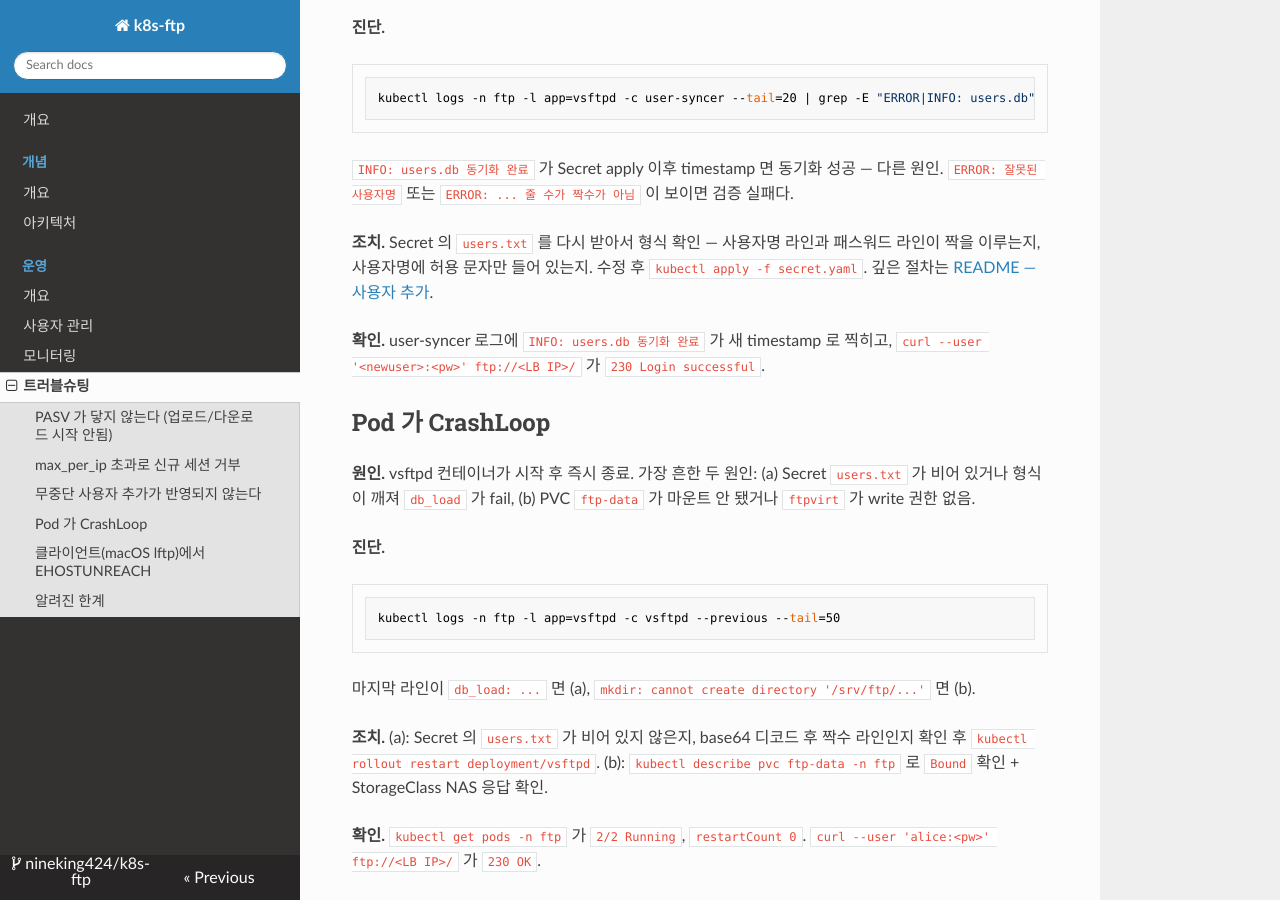
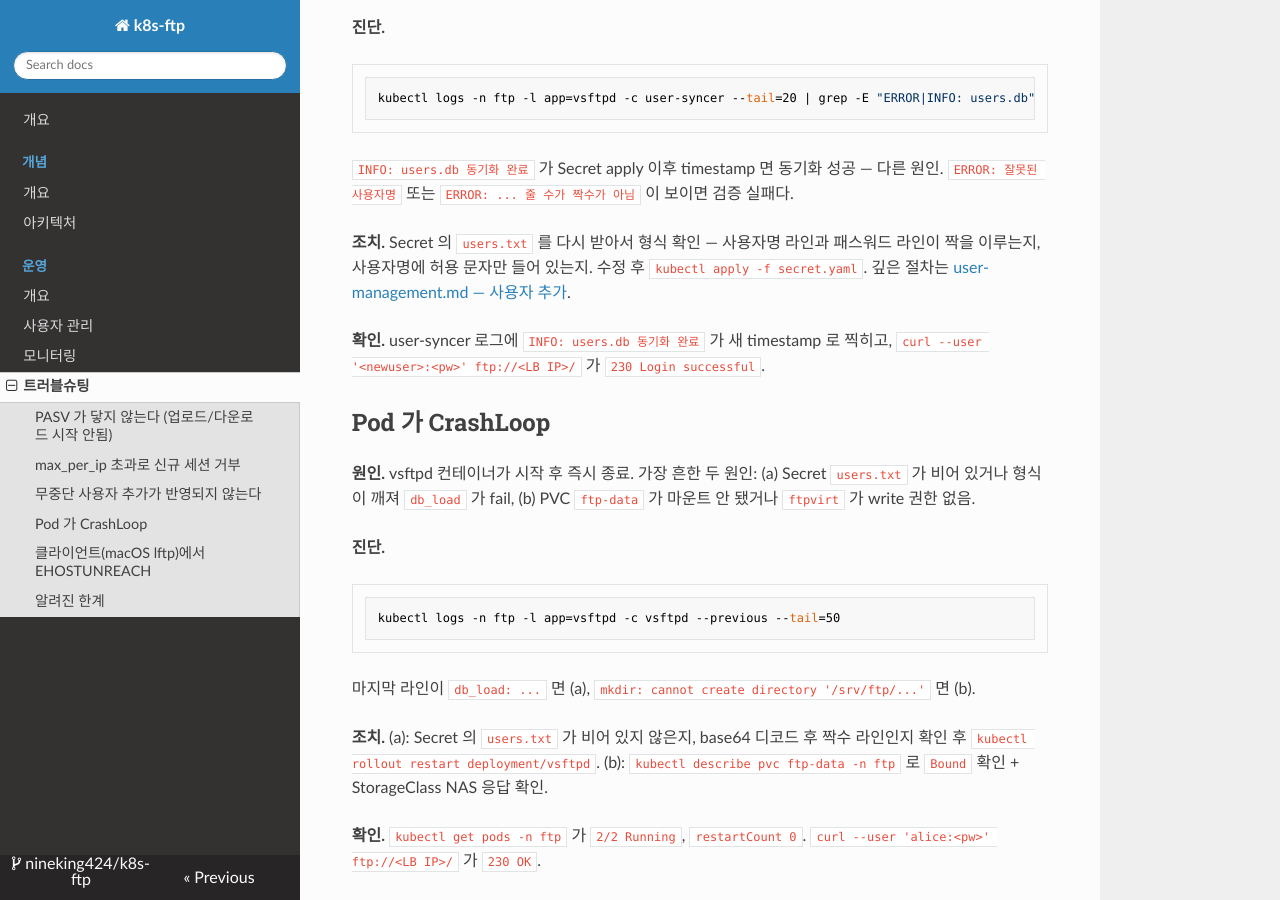
Before and after one commit to nineking424/k8s-ftp, an MkDocs documentation site: the page built from docs/operating/troubleshooting.md, in a window 1280 px wide and 900 px high, scrolled down 1394 px. Built offline with MkDocs 1.6.1, drawn with Linux system fonts in a browser that asks for light colours; nearby versions of some CDN libraries.

Commit message:
docs(troubleshooting): 사용자 추가 anchor를 wiki 내부로 갱신
README#사용자-추가 폴스루를 user-management.md#사용자-추가로 교체.
README#운영-sop 잔여 한 곳은 PR2에서 처리.

```diff
--- a/docs/operating/troubleshooting.md
+++ b/docs/operating/troubleshooting.md
@@ -46,7 +46,7 @@ kubectl logs -n ftp -l app=vsftpd -c user-syncer --tail=20 | grep -E "ERROR|INFO
 
 `INFO: users.db 동기화 완료` 가 Secret apply 이후 timestamp 면 동기화 성공 — 다른 원인. `ERROR: 잘못된 사용자명` 또는 `ERROR: ... 줄 수가 짝수가 아님` 이 보이면 검증 실패다.
 
-**조치.** Secret 의 `users.txt` 를 다시 받아서 형식 확인 — 사용자명 라인과 패스워드 라인이 짝을 이루는지, 사용자명에 허용 문자만 들어 있는지. 수정 후 `kubectl apply -f secret.yaml`. 깊은 절차는 [README — 사용자 추가](https://github.com/nineking424/k8s-ftp#사용자-추가).
+**조치.** Secret 의 `users.txt` 를 다시 받아서 형식 확인 — 사용자명 라인과 패스워드 라인이 짝을 이루는지, 사용자명에 허용 문자만 들어 있는지. 수정 후 `kubectl apply -f secret.yaml`. 깊은 절차는 [user-management.md — 사용자 추가](user-management.md#사용자-추가).
 
 **확인.** user-syncer 로그에 `INFO: users.db 동기화 완료` 가 새 timestamp 로 찍히고, `curl --user '<newuser>:<pw>' ftp://<LB IP>/` 가 `230 Login successful`.
 
```
